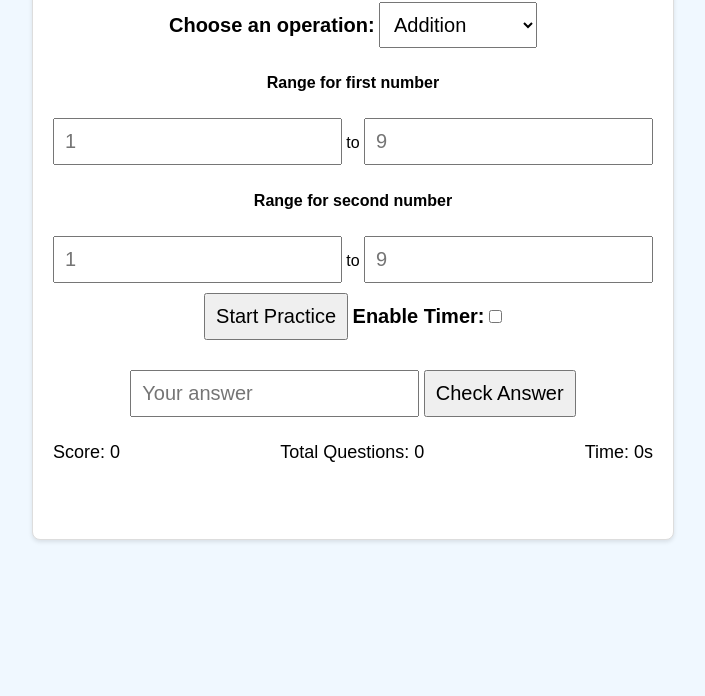
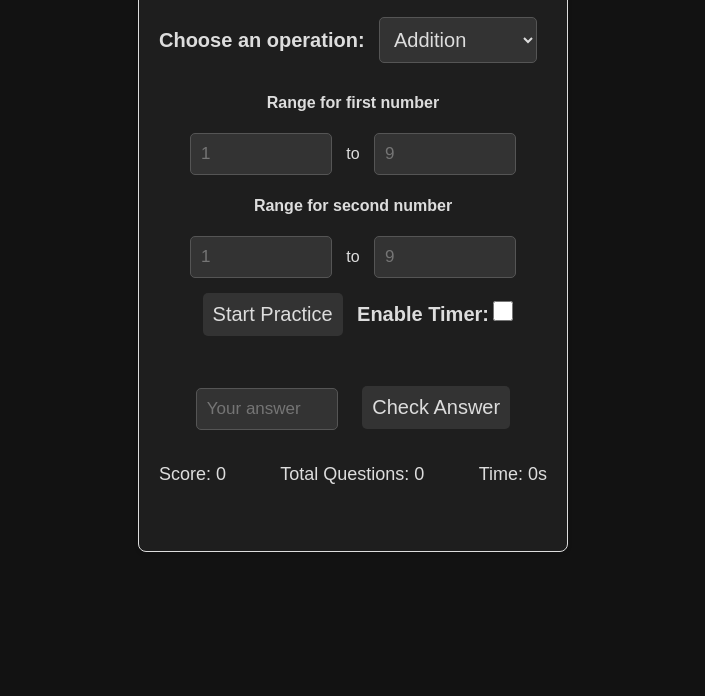
Before and after one commit to benchan79/math_practice, a plain HTML site: page index.html in a window 1280 px wide. Shown: the part 104-800 px from the top of the page, without its empty margins (287-992 px from the left). Drawn offline with Linux system fonts and the light colour scheme.

Commit message:
Change theme to night mode

```diff
--- a/style.css
+++ b/style.css
@@ -3,22 +3,22 @@ body {
   display: flex;
   justify-content: center;
   align-items: top;
-  /* height: 150vh; */
-  background-color: #f0f8ff;
-  margin: 0;
+  background-color: #121212;
+  color: #ddd;;
+  margin: 20px 0;
 }
 
 .container {
   text-align: center;
-  background: #ffffff;
+  background-color: #1e1e1e;
   border: 1px solid #ddd;
-  padding: 20px;
+  padding: 10px 20px;
   border-radius: 8px;
   box-shadow: 0 2px 4px rgba(0, 0, 0, 0.1);
 }
 
 h1 {
-  color: #333;
+  color: #ddd;
 }
 
 .controls, .question, .answer {
@@ -35,10 +35,46 @@ h1 {
   font-weight: bold;
 }
 
-input, select, button {
+select {
+  background-color: #333;
+  color: #ddd;
+  border: 1px solid #555;
   padding: 10px;
+  border-radius: 5px;
   font-size: 20px;
-  margin: 5px 0;
+  margin: 10px 10px;
+}
+
+button {
+  background-color: #333;
+  color: #ddd;
+  border: none;
+  padding: 10px;
+  cursor: pointer;
+  border-radius: 5px;
+  margin: 15px 10px;
+  font-size: 20px;
+}
+
+button:hover {
+  background-color: #555;
+}
+
+input[type="number"] {
+  background-color: #333;
+  color: #ddd;
+  border: 1px solid #555;
+  padding: 10px;
+  border-radius: 5px;
+  font-size: 17px;
+  width: 120px;
+  margin: 0px 10px;
+}
+
+input[type="checkbox"] {
+  width: 20px;
+  height: 20px;
+  margin: 10px 0px;
 }
 
 .result {
```
